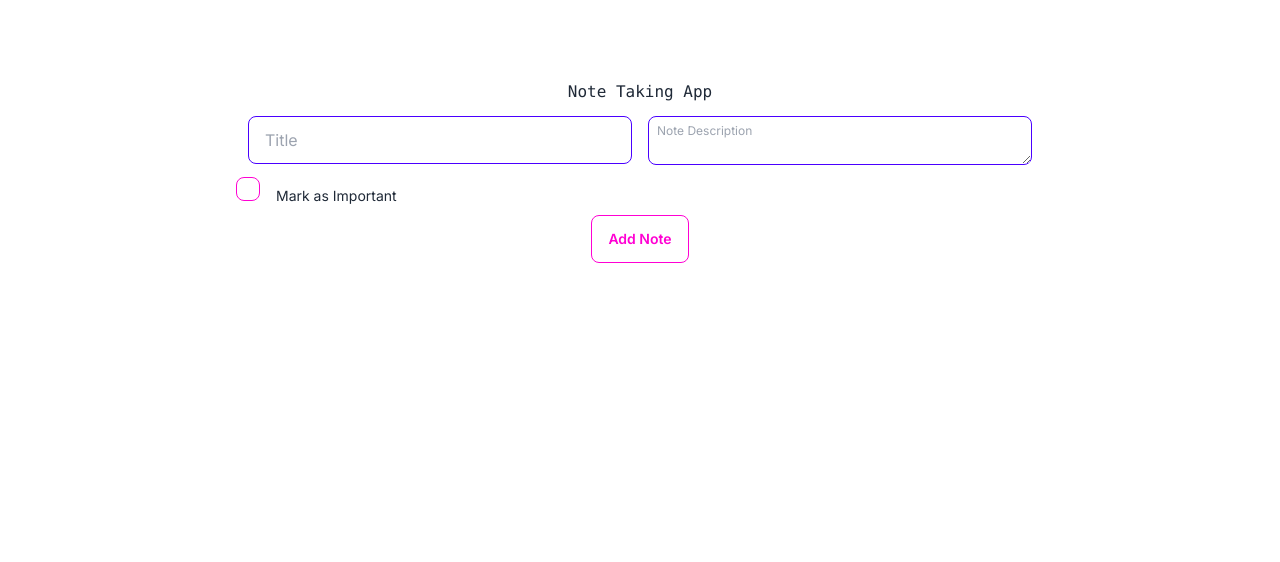
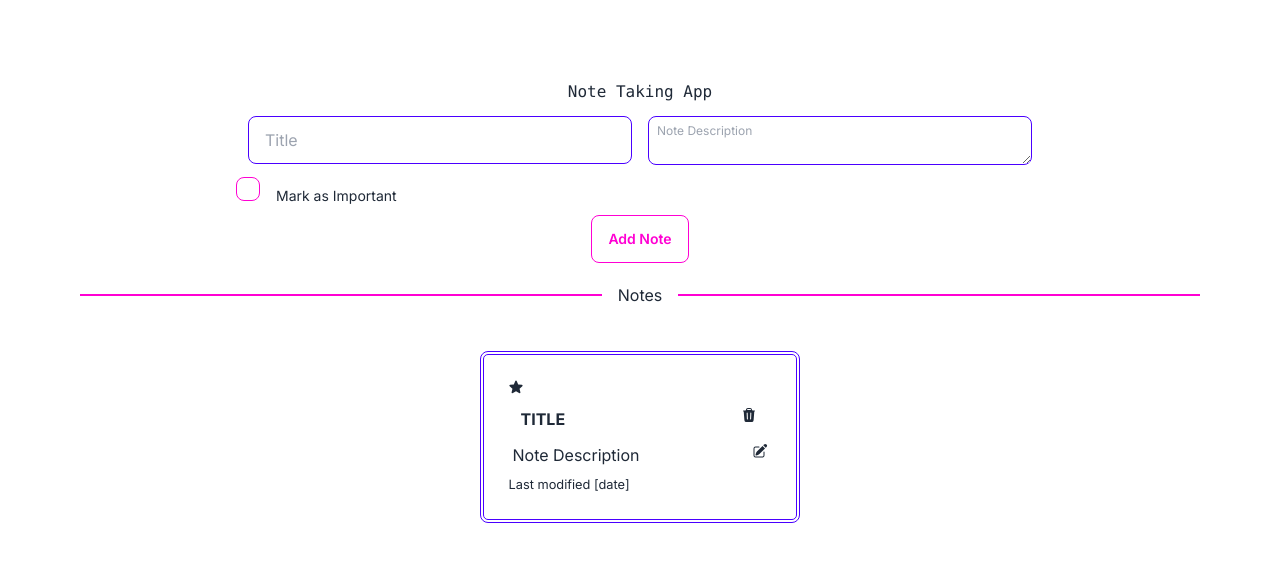
Before and after one commit to RichardMelvin019/note-taking-app, a Next.js app in the folder note-taking-app/: page / in a window 1280 px wide. Shown: the top 562 px of the page. Built offline with nearby package versions, Linux system fonts and the light colour scheme.

Commit message:
notelisting styled <DISPLAY>

```diff
--- a/note-taking-app/app/note/page.tsx
+++ b/note-taking-app/app/note/page.tsx
@@ -11,19 +11,21 @@ const Note = () => {
           className="input input-bordered input-primary w-96"
         />
         <textarea
+          id="description"
+          placeholder="Note Description"
           className="textarea textarea-primary textarea-bordered textarea-xs w-96 "
-          placeholder="Note Description"
         />
       </div>
       <div className="form-control">
         <label className="cursor-pointer space-x-4">
-          <input type="checkbox" className="checkbox checkbox-secondary" />
+          <input type="checkbox" id="important" className="checkbox checkbox-secondary" />
           <span className="label-text">Mark as Important</span>
         </label>
       </div>
       <div className="flex flex-row justify-center">
         <button
           type="submit"
+          id="submit"
           className="btn btn-outline btn-secondary m-2"
           onClick={() => alert("Note successfully added")}
         >
--- a/note-taking-app/app/notelist/page.tsx
+++ b/note-taking-app/app/notelist/page.tsx
@@ -1 +1,24 @@
-"use client"
+"use client";
+
+import { HiStar, HiTrash, HiPencilSquare } from "react-icons/hi2";
+
+const NoteList = () => {
+  return (
+    <div className="flex flex-row justify-normal">
+      <div className="items-center border-double border-4 border-primary p-6 rounded-lg">
+        <HiStar />
+        <div className="flex flex-row m-3 space-x-44">
+          <strong>TITLE</strong>
+          <HiTrash />
+        </div>
+        <div className="flex flex-row m-1 space-x-28">
+          <p>Note Description</p>
+          <HiPencilSquare />
+        </div>
+        <small>Last modified [date]</small>
+      </div>
+    </div>
+  );
+};
+
+export default NoteList;
--- a/note-taking-app/app/page.tsx
+++ b/note-taking-app/app/page.tsx
@@ -1,12 +1,17 @@
 "use client"
 
 import Note from "./note/page";
+import NoteList from "./notelist/page";
 
 export default function Home() {
   return (
     <main className="flex flex-col items-center m-20">
       <div className="font-mono">Note Taking App</div>
       <Note />
+      <div className="divider divider-secondary mb-7">Notes</div>
+      <div className="mt-5">
+        <NoteList />
+      </div>
     </main>
   );
 }
```
